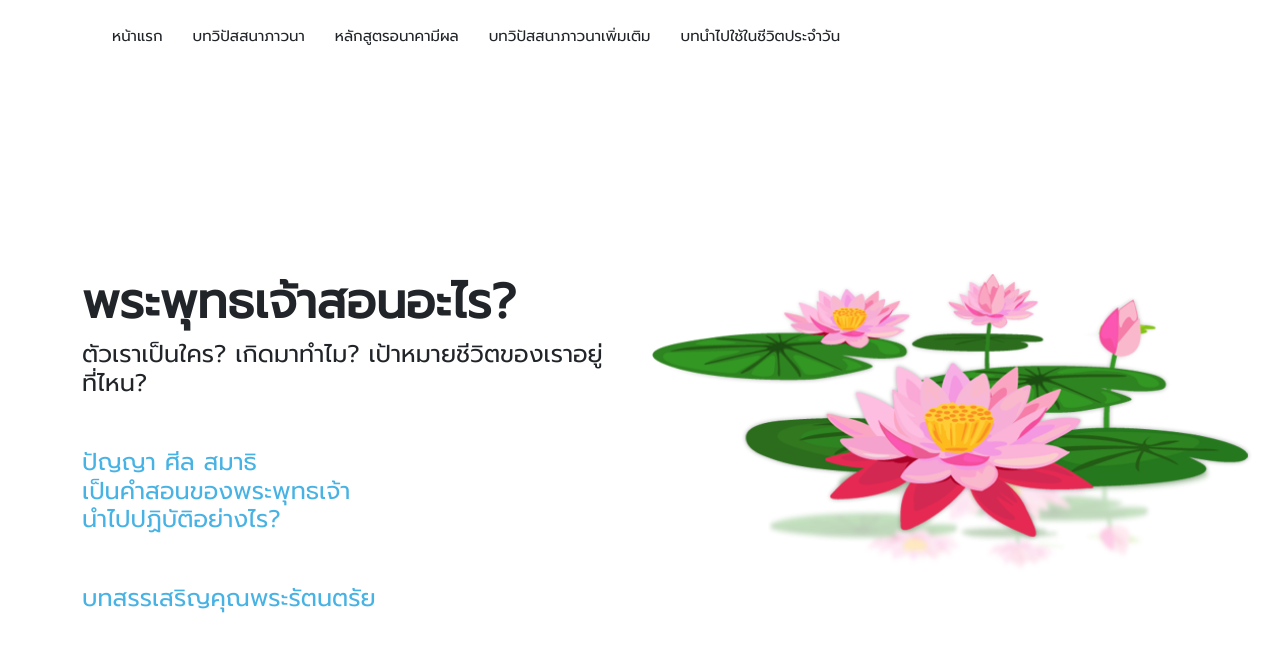
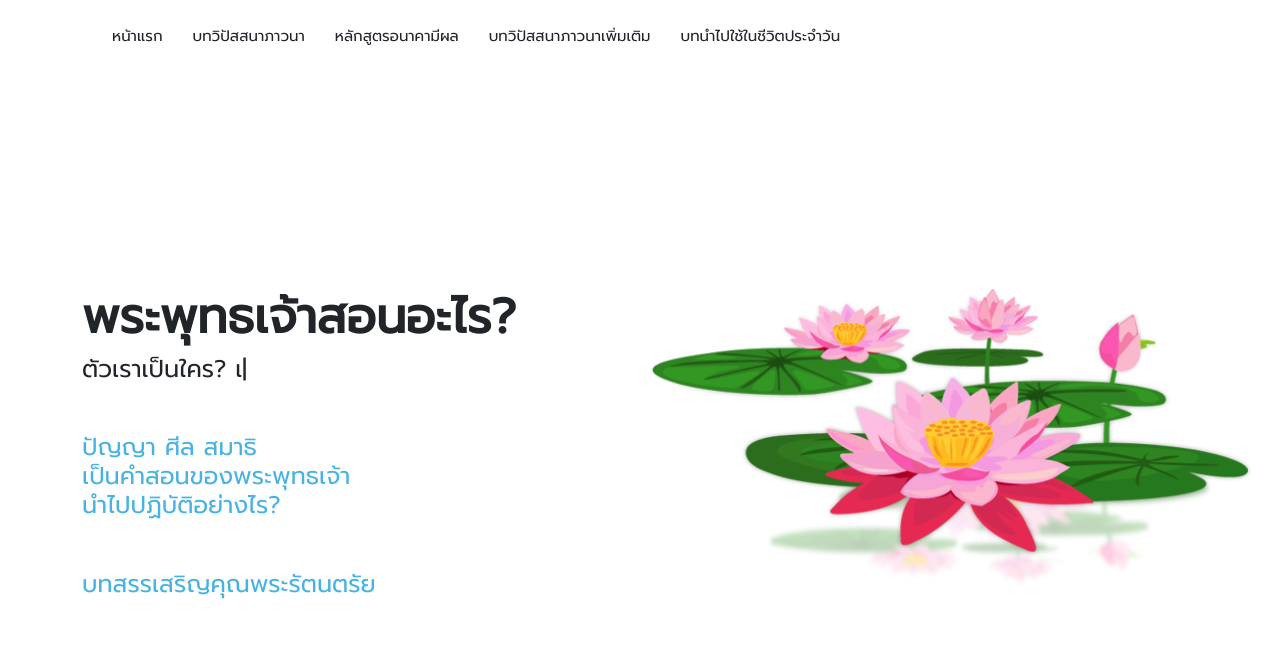
Before and after one commit to openmymai/lifelearning, a Next.js app: page / in a window 1280 px wide. Shown: the top 652 px of the page. Built offline with nearby package versions, Linux system fonts and the light colour scheme; a web font is replaced by a local one.

Commit message:
Update index title

```diff
--- a/pages/index.js
+++ b/pages/index.js
@@ -1,7 +1,27 @@
-import React from 'react';
+import React, { useEffect, useRef } from 'react';
 import Image from 'next/image';
+import Typed from 'typed.js';
 
 const IndexPage = () => {
+  const el = useRef(null);
+  const typed = useRef(null);
+
+  useEffect(() => {
+    const options = {
+      strings: [
+        'ตัวเราเป็นใคร? เกิดมาทำไม? เป้าหมายชีวิตของเราอยู่ที่ไหน?',
+      ],
+      typeSpeed: 60,
+      backSpeed: 0,
+      loop: true,
+    };
+    typed.current = new Typed(el.current, options)
+
+    return () => {
+      typed.current.destroy();
+    }
+  },[]);
+
   return (
   <div>
     <section id="hero" className="d-flex align-items-center">
@@ -9,7 +29,7 @@ const IndexPage = () => {
         <div className="row">
           <div className="col-lg-6 d-flex flex-column justify-content-center pt-4 pt-lg-0 order-2 order-lg-1" data-aos="fade-up" data-aos-delay="200">
             <h1>พระพุทธเจ้าสอนอะไร?</h1>
-            <h2>ตัวเราเป็นใคร? เกิดมาทำไม? เป้าหมายชีวิตของเราอยู่ที่ไหน?</h2>
+            <h2><span style={{ whiteSpace: 'pre' }} ref={el} /></h2>
             <a href="life01">
               <h2>
               <span>ปัญญา ศีล สมาธิ</span><br />
```
